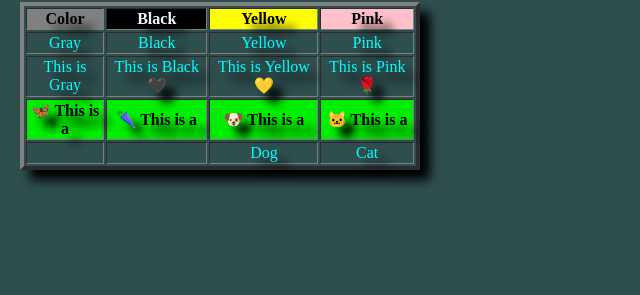
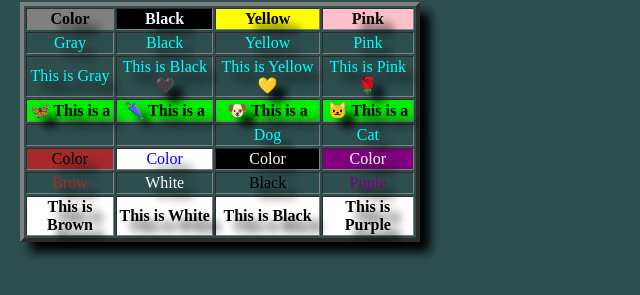
Before and after one commit to edskate/Organiza--o-da-Semana-001, a plain HTML site: page table01..html in a window 1280 px wide. Shown: the part 263-558 px from the top of the page, without its empty margins (0-640 px from the left). Drawn offline with Linux system fonts and the light colour scheme.

Commit message:
Table color

```diff
--- a/table01..html
+++ b/table01..html
@@ -56,6 +56,24 @@
             <td style="color: aqua;">Dog</td>
             <td style="color: aqua;">Cat</td>
         </tr>
+        <tr>
+            <td bgcolor="brown" style="color: black;">Color</td>
+            <td bgcolor="white" style="color: blue;">Color</td>
+            <td bgcolor="black" style="color: white;">Color</td>
+            <td bgcolor="purple" style="color: white;">Color</td>
+        </tr>
+        <tr>
+            <td style="color: brown;">Brow</td>
+            <td style="color: white;">White</td>
+            <td>Black</td>
+            <td style="color: purple;">Puple</td>
+        </tr>
+        <tr>
+            <th bgcolor="white">This is Brown</th>
+            <th bgcolor="white">This is White</th>
+            <th bgcolor="white">This is Black</th>
+            <th bgcolor="white">This is Purple</th>
+        </tr>
     </table>
 
 </body>
```
